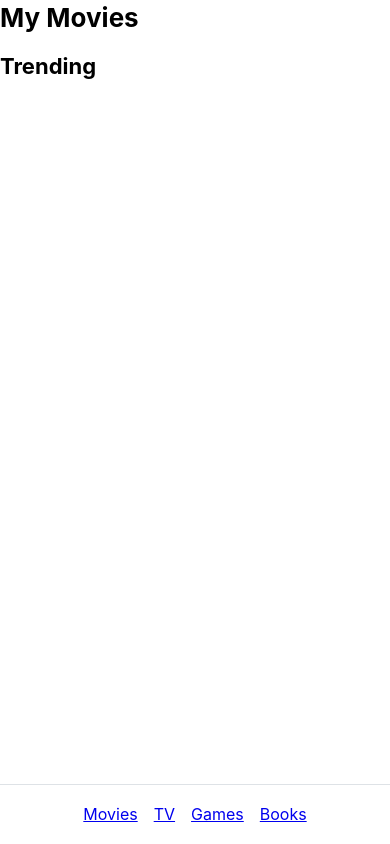
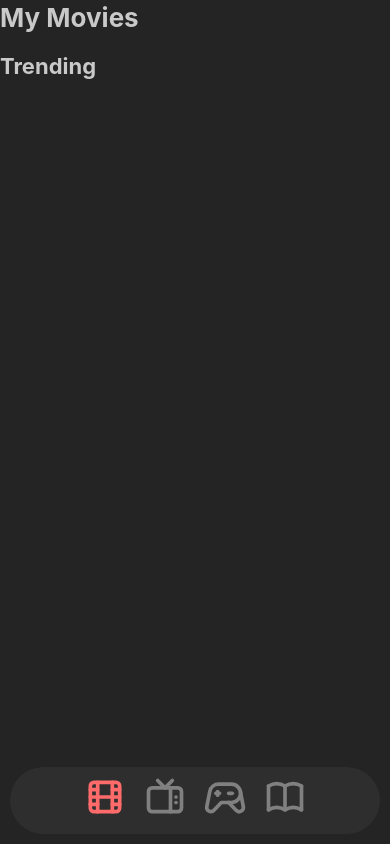
Before and after one commit to fdrln/MyPile, a React (Vite) app: page /movies in a window 390 px wide. Built offline with nearby package versions, Linux system fonts and the light colour scheme.

Commit message:
Added seperate mobile navigation

```diff
--- a/package.json
+++ b/package.json
@@ -4,7 +4,7 @@
   "version": "0.0.0",
   "type": "module",
   "scripts": {
-    "dev": "vite",
+    "dev": "vite --host",
     "build": "tsc -b && vite build",
     "lint": "eslint .",
     "preview": "vite preview"
@@ -13,6 +13,7 @@
     "@emotion/react": "^11.14.0",
     "@mantine/core": "^8.3.16",
     "@mantine/hooks": "^8.3.16",
+    "@tabler/icons-react": "^3.40.0",
     "react": "^19.2.4",
     "react-dom": "^19.2.4",
     "react-router-dom": "^7.13.1"
--- a/src/App.tsx
+++ b/src/App.tsx
@@ -11,10 +11,7 @@ export default function App() {
   const isMobile = useMediaQuery("(max-width: 768px)");
 
   return (
-    <AppShell
-      header={!isMobile ? { height: 60 } : undefined}
-      footer={isMobile ? { height: 60 } : undefined}
-    >
+    <AppShell header={!isMobile ? { height: 60 } : undefined}>
       <Navigation isMobile={isMobile ?? false} />
       <AppShellMain>
         <Routes>
--- a/src/components/Navigation.tsx
+++ b/src/components/Navigation.tsx
@@ -1,20 +1,70 @@
-import { AppShellFooter, AppShellHeader, Group, Title } from "@mantine/core";
-import { Link } from "react-router-dom";
+import { AppShellHeader, Group, Title } from "@mantine/core";
+import { NavLink } from "react-router-dom";
+import {
+  IconMovie,
+  IconDeviceTvOld,
+  IconDeviceGamepad2,
+  IconBook,
+} from "@tabler/icons-react";
+import React from "react";
 
 interface NavigationProps {
   isMobile: boolean;
 }
 
+function NavItem({ to, label }: { to: string; label: string }) {
+  return (
+    <NavLink
+      to={to}
+      style={({ isActive }) => ({
+        fontWeight: isActive ? "bold" : "normal",
+        color: isActive ? "white" : "gray",
+      })}
+    >
+      {label}
+    </NavLink>
+  );
+}
+
+function NavIconItem({ to, icon }: { to: string; icon: React.ReactNode }) {
+  return (
+    <NavLink
+      to={to}
+      style={({ isActive }) => ({
+        color: isActive ? "#FF6B6B" : "gray",
+      })}
+    >
+      {icon}
+    </NavLink>
+  );
+}
+
 export default function Navigation({ isMobile }: NavigationProps) {
   return isMobile ? (
-    <AppShellFooter>
+    <div
+      style={{
+        position: "fixed",
+        bottom: 10,
+        left: 10,
+        right: 10,
+        display: "flex",
+        justifyContent: "space-around",
+        alignItems: "center",
+        padding: "8px 16px",
+        background: "var(--mantine-color-dark-6)",
+        borderRadius: "40px",
+      }}
+    >
       <Group justify="center" h="100%">
-        <Link to="/movies">Movies</Link>
-        <Link to="/tv">TV</Link>
-        <Link to="/games">Games</Link>
-        <Link to="/books">Books</Link>
+        <NavIconItem to="/movies" icon={<IconMovie size={44} stroke={2} />} />
+        <NavIconItem to="/tv" icon={<IconDeviceTvOld size={44} stroke={2} />} />
+        <NavIconItem
+          to="/games"
+          icon={<IconDeviceGamepad2 size={44} stroke={2} />}
+        />
+        <NavIconItem to="/books" icon={<IconBook size={44} stroke={2} />} />
       </Group>
-    </AppShellFooter>
+    </div>
   ) : (
     <AppShellHeader>
       <div
@@ -28,10 +78,10 @@ export default function Navigation({ isMobile }: NavigationProps) {
       >
         <Title>MyPile</Title>
         <Group>
-          <Link to="/movies">Movies</Link>
-          <Link to="/tv">TV</Link>
-          <Link to="/games">Games</Link>
-          <Link to="/books">Books</Link>
+          <NavItem to="/movies" label="Movies" />
+          <NavItem to="/tv" label="TV" />
+          <NavItem to="/games" label="Games" />
+          <NavItem to="/books" label="Books" />
         </Group>
         <div />
       </div>
--- a/src/main.tsx
+++ b/src/main.tsx
@@ -9,7 +9,26 @@ import { BrowserRouter } from "react-router-dom";
 createRoot(document.getElementById("root")!).render(
   <StrictMode>
     <BrowserRouter>
-      <MantineProvider>
+      <MantineProvider
+        defaultColorScheme="dark"
+        theme={{
+          primaryColor: "brand",
+          colors: {
+            brand: [
+              "#FFE8E8",
+              "#FFCFCF",
+              "#FFB5B5",
+              "#FF9C9C",
+              "#FF8383",
+              "#FF6B6B",
+              "#E55F5F",
+              "#CC5454",
+              "#B24848",
+              "#993D3D",
+            ],
+          },
+        }}
+      >
         <App />
       </MantineProvider>
     </BrowserRouter>
```
Also changed, not shown: 1 other file (tests, documents, lock files or other folders).
